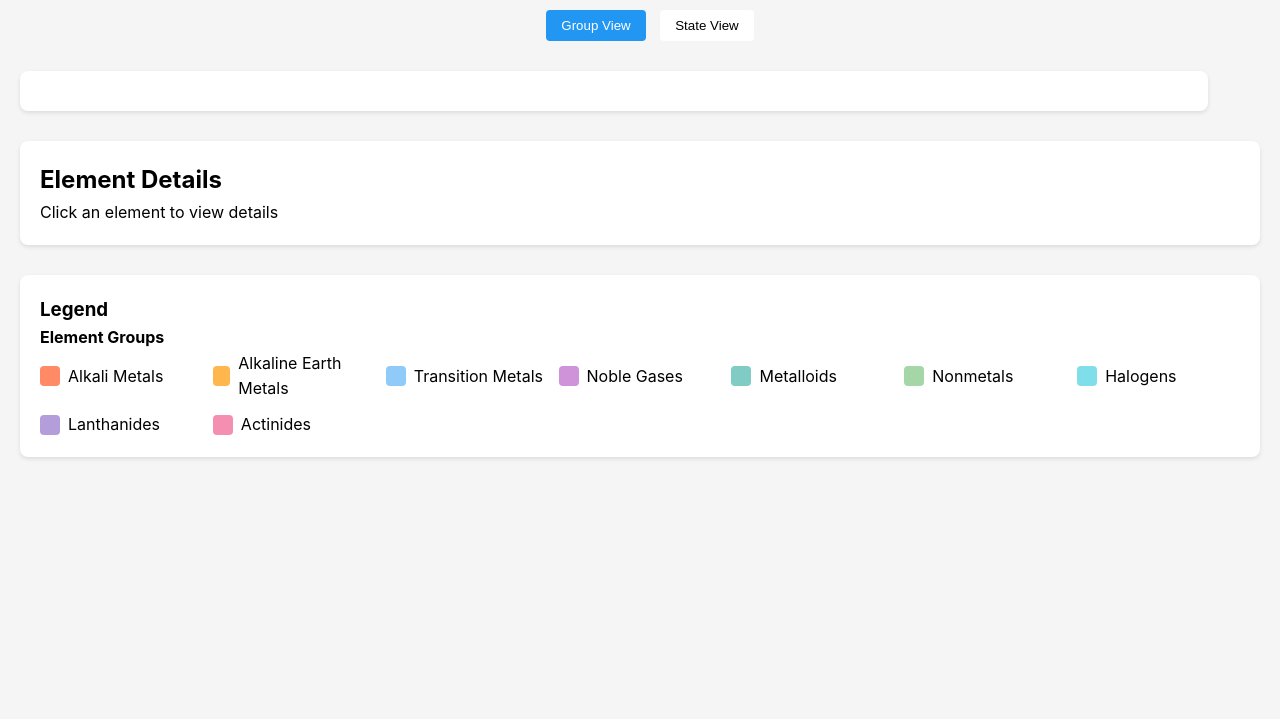
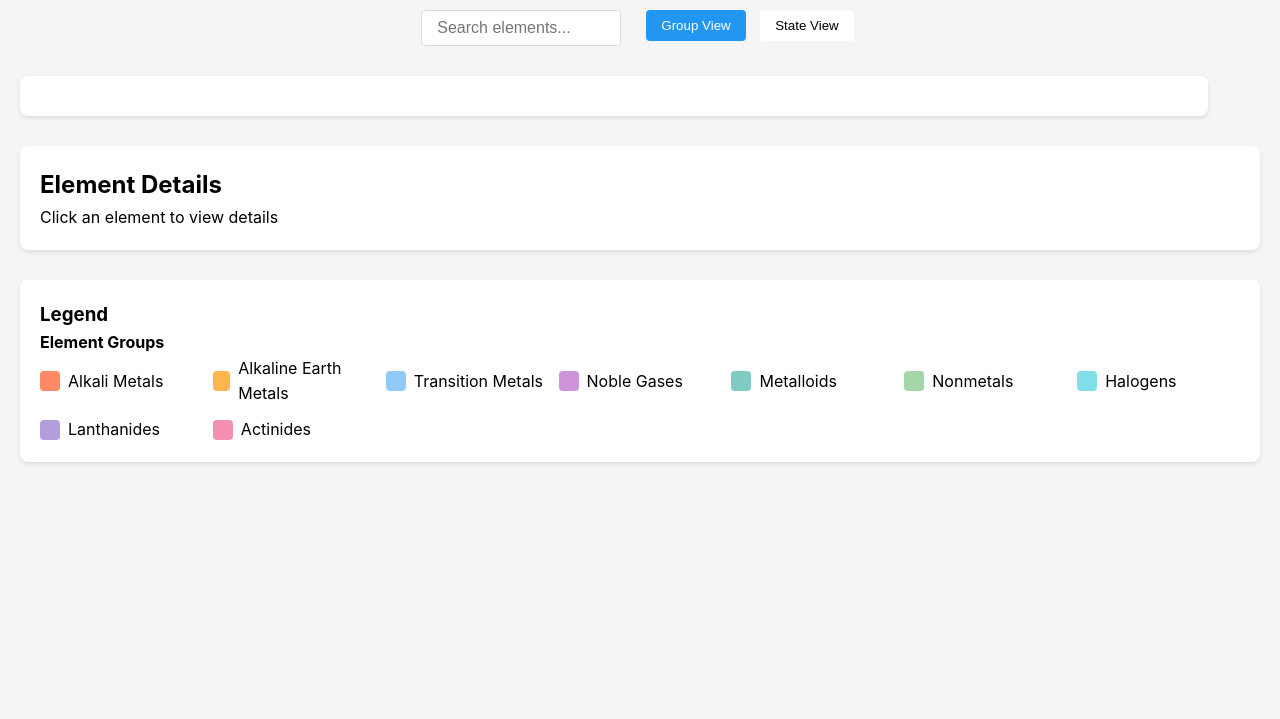
Before and after one commit to AaqibhafeezKhan/Interactive-Periodic-table, a plain HTML site: page index.html in a window 1280 px wide. Shown: the part 81-800 px from the top of the page. Drawn offline with Linux system fonts and the light colour scheme.

Commit message:
Update index.html

```diff
--- a/index.html
+++ b/index.html
@@ -11,7 +11,7 @@
         <h1>Interactive Periodic Table</h1>
         <div class="controls">
            <div class="search-container">
-               <!--  <input type="text" id="searchInput" placeholder="Search elements...">-->
+                <input type="text" id="searchInput" placeholder="Search elements...">
             </div>
             <div class="view-toggles">
                 <button id="groupView" class="active">Group View</button>
```
